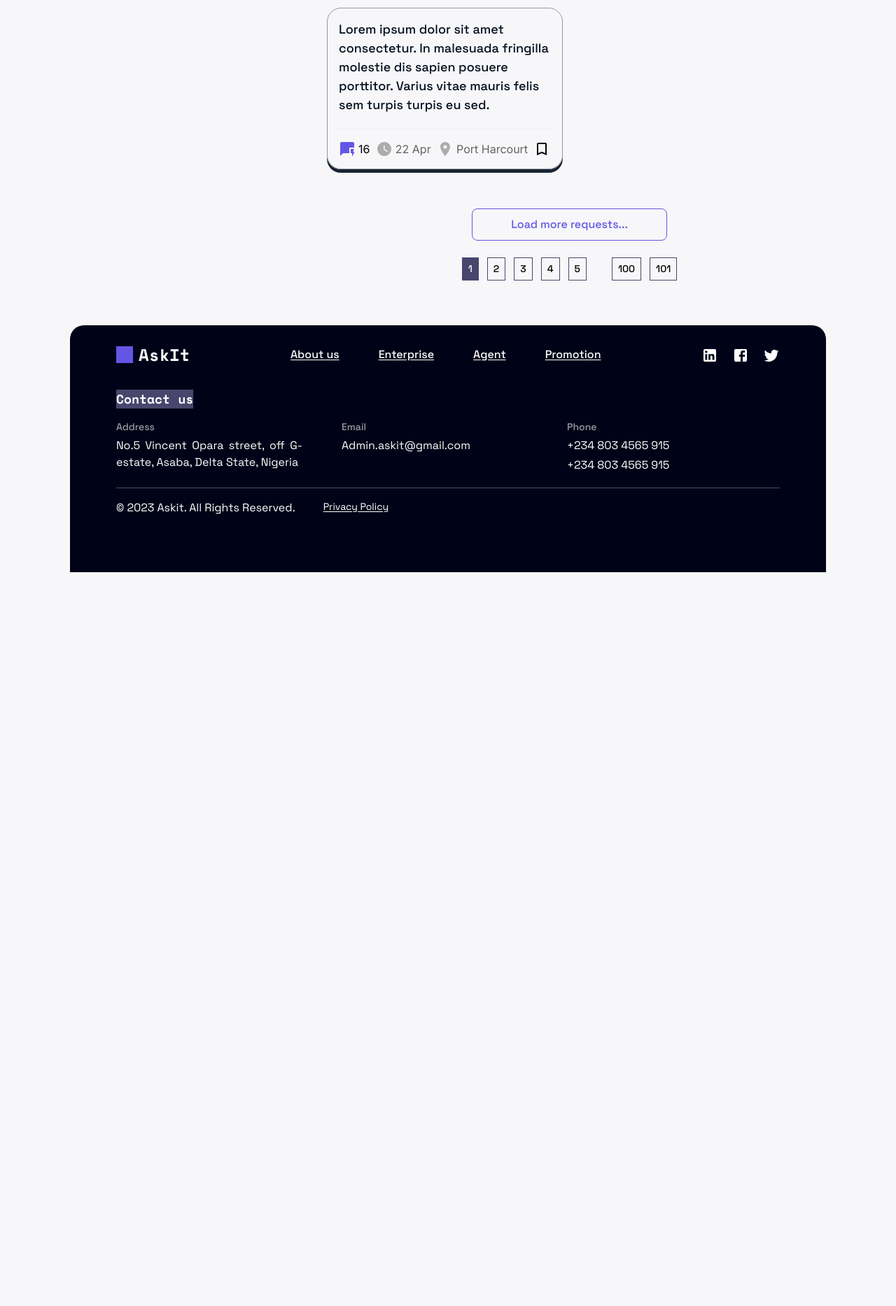
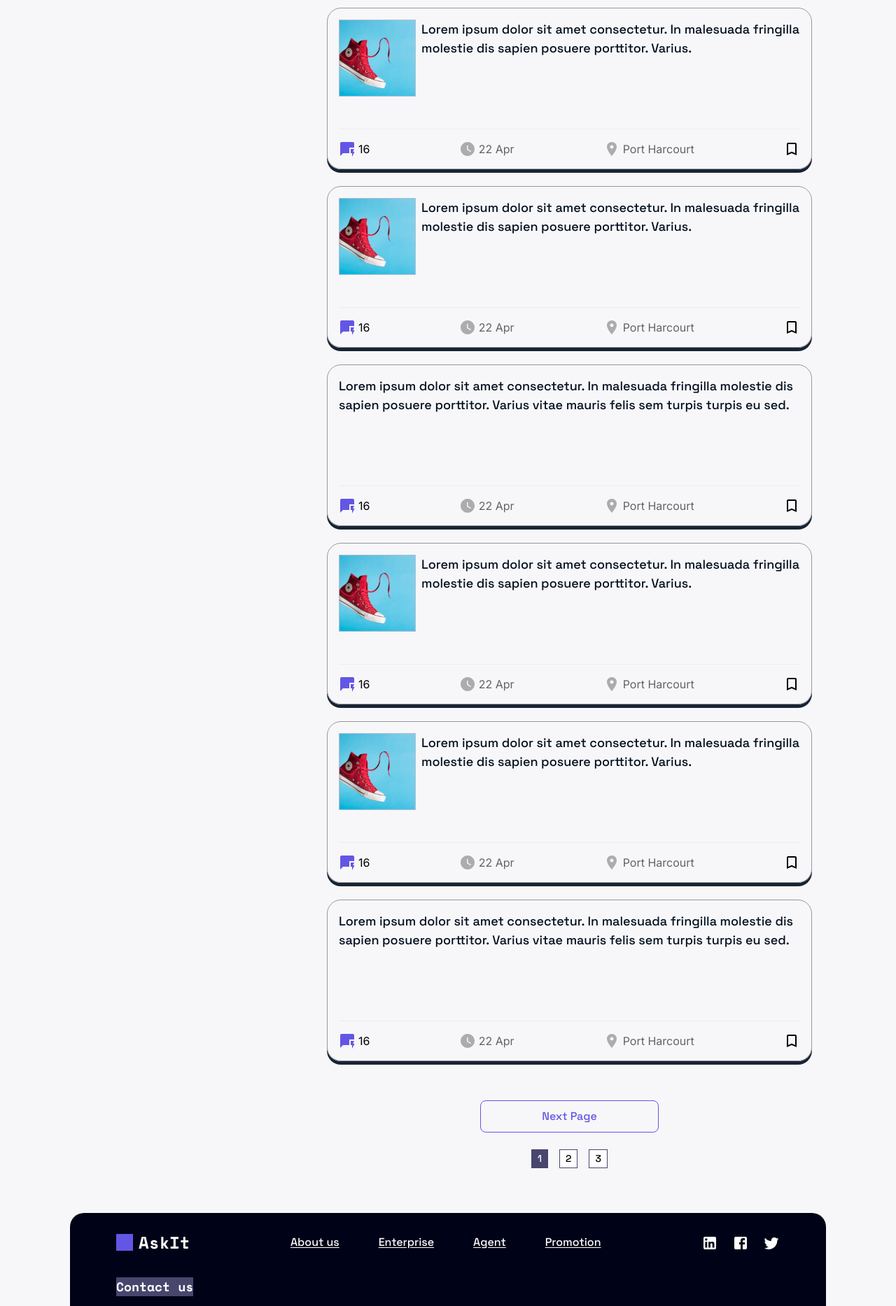
Before and after one commit to NoStackDev/askit, a Next.js app: page / in a window 1280 px wide. Shown: the part 1713-3580 px from the top of the page at 70% size. Before the commit the page ends 2531 px from the top, so only its background shows below. Built offline with nearby package versions, Linux system fonts and the light colour scheme.

Commit message:
refactor page number

```diff
--- a/src/app/page.tsx
+++ b/src/app/page.tsx
@@ -2,13 +2,15 @@
 
 import DealsCard from "@/components/DealsCard";
 import Navbar from "@/components/Navbar";
+import PageNumbers from "@/components/PageNumbers";
+import Requests from "@/components/Requests";
 import RequestsFilter from "@/components/RequestsFilter";
 import Searchbox from "@/components/Searchbox";
 import Sidebar from "@/components/Sidebar";
 import Button from "@/components/ui/Button";
+import { requestsConfig } from "@/config.ts/requests";
 import useOnClickOutside from "@/hooks/useOnclickOutside";
 import { cn } from "@/lib/utils";
-import Requests from "@/section/Requests";
 import Image from "next/image";
 import Link from "next/link";
 import { useRef, useState } from "react";
@@ -84,7 +86,17 @@ export default function Home() {
             </div>
           </div>
 
-          <Requests className="mt-4 md:mt-8" />
+          <Requests requests={requestsConfig} className="mt-4 md:mt-8" />
+
+          <div className="w-full flex flex-col items-center justify-center">
+            <Button variant="outlined" className="mt-6 md:mt-14 w-[255px]">
+              Next Page
+            </Button>
+          </div>
+
+          <div>
+            <PageNumbers totalPages={10} currentPage={1} className="mt-6" />
+          </div>
         </div>
       </div>
 
--- /dev/null
+++ b/src/components/PageNumbers.tsx
@@ -0,0 +1,54 @@
+import { cn } from "@/lib/utils";
+import clsx from "clsx";
+import React from "react";
+
+const PageNumbers = React.forwardRef<
+  React.ElementRef<"div">,
+  React.ComponentPropsWithoutRef<"div"> & {
+    totalPages: number;
+    currentPage: number;
+  }
+>(({ className, totalPages, currentPage, ...prop }, forwardRef) => {
+  return (
+    <div
+      ref={forwardRef}
+      className={cn("flex items-center justify-center gap-4", className)}
+      {...prop}
+    >
+      <div
+        className={clsx(
+          "px-2 py-[2px] border-[1px] border-secondary text-title_3 font-body font-medium hover:cursor-pointer",
+          currentPage === 1
+            ? "bg-secondary text-white"
+            : "bg-white text-[#000000]"
+        )}
+      >
+        1
+      </div>
+      <div
+        className={clsx(
+          "px-2 py-[2px] border-[1px] border-secondary text-title_3 font-body font-medium hover:cursor-pointer",
+          currentPage === 2
+            ? "bg-secondary text-white"
+            : "bg-white text-[#000000]"
+        )}
+      >
+        2
+      </div>
+      <div
+        className={clsx(
+          "px-2 py-[2px] border-[1px] border-secondary text-title_3 font-body font-medium hover:cursor-pointer",
+          currentPage === 3
+            ? "bg-secondary text-white"
+            : "bg-white text-[#000000]"
+        )}
+      >
+        3
+      </div>
+    </div>
+  );
+});
+
+PageNumbers.displayName = "Pageumber";
+
+export default PageNumbers;
--- /dev/null
+++ b/src/components/Requests.tsx
@@ -0,0 +1,54 @@
+import RequestCard from "@/components/RequestCard";
+import Button from "@/components/ui/Button";
+import { requestsConfig } from "@/config.ts/requests";
+import { cn } from "@/lib/utils";
+import Link from "next/link";
+import React, { HTMLAttributes } from "react";
+
+const Requests = React.forwardRef<
+  React.ElementRef<"section">,
+  React.ComponentPropsWithoutRef<"section"> & {
+    requests: {
+      requestId: number;
+      image?: boolean;
+      description: string;
+      moreDetail: null | string;
+      commentCount: number;
+      date: Date;
+      location: string;
+      bookmarked: boolean;
+    }[];
+  }
+>(({ children, className, requests, ...props }, ref) => {
+  return (
+    <section
+      ref={ref}
+      className={cn("flex flex-col items-center", className)}
+      {...props}
+    >
+      <div className="flex flex-col gap-6 md:grid md:grid-cols-r-cards md:gap-x-5 gap-y-6">
+        {requests.map((request) => {
+          return (
+            <Link
+              href={`/requests/${request.requestId}`}
+              key={request.requestId}
+            >
+              <RequestCard
+                image={request.image}
+                description={request.description}
+                commentCount={request.commentCount}
+                date={request.date}
+                location={request.location}
+                bookmarked={request.bookmarked}
+              />
+            </Link>
+          );
+        })}
+      </div>
+    </section>
+  );
+});
+
+Requests.displayName = "Requests";
+
+export default Requests;
--- a/src/config.ts/requests.ts
+++ b/src/config.ts/requests.ts
@@ -1,5 +1,5 @@
 type Request = {
-  id: number;
+  requestId: number;
   image?: boolean;
   description: string;
   moreDetail: null | string;
@@ -11,7 +11,7 @@ type Request = {
 
 export const requestsConfig: Request[] = [
   {
-    id: 0,
+    requestId: 0,
     image: true,
     description:
       "Lorem ipsum dolor sit amet consectetur. In malesuada fringilla molestie dis sapien posuere porttitor. Varius.",
@@ -23,7 +23,7 @@ export const requestsConfig: Request[] = [
     bookmarked: false,
   },
   {
-    id: 1,
+    requestId: 1,
     image: false,
     description:
       "Lorem ipsum dolor sit amet consectetur. In malesuada fringilla molestie dis sapien posuere porttitor. Varius vitae mauris felis sem turpis turpis eu sed.",
@@ -34,7 +34,7 @@ export const requestsConfig: Request[] = [
     bookmarked: false,
   },
   {
-    id: 2,
+    requestId: 2,
     image: true,
     description:
       "Lorem ipsum dolor sit amet consectetur. In malesuada fringilla molestie dis sapien posuere porttitor. Varius.",
@@ -45,7 +45,7 @@ export const requestsConfig: Request[] = [
     bookmarked: false,
   },
   {
-    id: 3,
+    requestId: 3,
     image: false,
     description:
       "Lorem ipsum dolor sit amet consectetur. In malesuada fringilla molestie dis sapien posuere porttitor. Varius vitae mauris felis sem turpis turpis eu sed.",
@@ -56,7 +56,7 @@ export const requestsConfig: Request[] = [
     bookmarked: false,
   },
   {
-    id: 4,
+    requestId: 4,
     image: false,
     description:
       "Lorem ipsum dolor sit amet consectetur. In malesuada fringilla molestie dis sapien posuere porttitor. Varius vitae mauris felis sem turpis turpis eu sed.",
@@ -68,7 +68,7 @@ export const requestsConfig: Request[] = [
     bookmarked: false,
   },
   {
-    id: 5,
+    requestId: 5,
     image: true,
     description:
       "Lorem ipsum dolor sit amet consectetur. In malesuada fringilla molestie dis sapien posuere porttitor. Varius.",
@@ -80,7 +80,7 @@ export const requestsConfig: Request[] = [
     bookmarked: false,
   },
   {
-    id: 6,
+    requestId: 6,
     image: true,
     description:
       "Lorem ipsum dolor sit amet consectetur. In malesuada fringilla molestie dis sapien posuere porttitor. Varius.",
@@ -91,7 +91,7 @@ export const requestsConfig: Request[] = [
     bookmarked: false,
   },
   {
-    id: 7,
+    requestId: 7,
     image: false,
     description:
       "Lorem ipsum dolor sit amet consectetur. In malesuada fringilla molestie dis sapien posuere porttitor. Varius vitae mauris felis sem turpis turpis eu sed.",
@@ -102,7 +102,7 @@ export const requestsConfig: Request[] = [
     bookmarked: false,
   },
   {
-    id: 8,
+    requestId: 8,
     image: true,
     description:
       "Lorem ipsum dolor sit amet consectetur. In malesuada fringilla molestie dis sapien posuere porttitor. Varius.",
@@ -113,7 +113,7 @@ export const requestsConfig: Request[] = [
     bookmarked: false,
   },
   {
-    id: 9,
+    requestId: 9,
     image: true,
     description:
       "Lorem ipsum dolor sit amet consectetur. In malesuada fringilla molestie dis sapien posuere porttitor. Varius.",
@@ -124,7 +124,7 @@ export const requestsConfig: Request[] = [
     bookmarked: false,
   },
   {
-    id: 10,
+    requestId: 10,
     image: false,
     description:
       "Lorem ipsum dolor sit amet consectetur. In malesuada fringilla molestie dis sapien posuere porttitor. Varius vitae mauris felis sem turpis turpis eu sed.",
--- a/src/section/Requests.tsx
+++ /dev/null
@@ -1,71 +0,0 @@
-import RequestCard from "@/components/RequestCard";
-import Button from "@/components/ui/Button";
-import { requestsConfig } from "@/config.ts/requests";
-import { cn } from "@/lib/utils";
-import Link from "next/link";
-import React, { HTMLAttributes } from "react";
-
-interface Props extends HTMLAttributes<HTMLElement> {}
-
-const Requests = React.forwardRef<React.ElementRef<"section">, Props>(
-  ({ children, className, ...props }, ref) => {
-    return (
-      <section
-        ref={ref}
-        className={cn("flex flex-col items-center", className)}
-        {...props}
-      >
-        <div className="flex flex-col gap-6 md:grid md:grid-cols-2 2xl:grid-cols-3 md:gap-x-5 gap-y-6">
-          {requestsConfig.map((requestConfig) => {
-            return (
-              <Link
-                href={`/requests/${requestConfig.id}`}
-                key={requestConfig.id}
-              >
-                <RequestCard
-                  image={requestConfig.image}
-                  description={requestConfig.description}
-                  commentCount={requestConfig.commentCount}
-                  date={requestConfig.date}
-                  location={requestConfig.location}
-                  bookmarked={requestConfig.bookmarked}
-                />
-              </Link>
-            );
-          })}
-        </div>
-        <Button variant="outlined" className="mt-6 md:mt-14">
-          Load more requests...
-        </Button>
-
-        <div className="flex mt-4 md:mt-6 gap-3">
-          <div className="px-2 py-[5px] border-[1px] border-secondary text-title_3 font-body font-medium bg-secondary text-white hover:cursor-pointer">
-            1
-          </div>
-          <div className="px-2 py-[5px] border-[1px] border-secondary text-title_3 font-body font-medium hover:cursor-pointer">
-            2
-          </div>
-          <div className="px-2 py-[5px] border-[1px] border-secondary text-title_3 font-body font-medium hover:cursor-pointer">
-            3
-          </div>
-          <div className="px-2 py-[5px] border-[1px] border-secondary text-title_3 font-body font-medium hover:cursor-pointer">
-            4
-          </div>
-          <div className="px-2 py-[5px] border-[1px] border-secondary text-title_3 font-body font-medium hover:cursor-pointer">
-            5
-          </div>
-          <div className="px-2 py-[5px] border-[1px] border-secondary text-title_3 font-body font-medium hover:cursor-pointer md:ml-6">
-            100
-          </div>
-          <div className="px-2 py-[5px] border-[1px] border-secondary text-title_3 font-body font-medium hover:cursor-pointer">
-            101
-          </div>
-        </div>
-      </section>
-    );
-  }
-);
-
-Requests.displayName = "Requests";
-
-export default Requests;
--- a/tailwind.config.js
+++ b/tailwind.config.js
@@ -26,7 +26,7 @@ module.exports = {
       },
 
       gridTemplateColumns: {
-        "r-cards": "repeat(auto-fit, minmax(300px, 1fr))",
+        "r-cards": "repeat(auto-fit, minmax(344px, 1fr))",
       },
 
       backgroundImage: {
```
